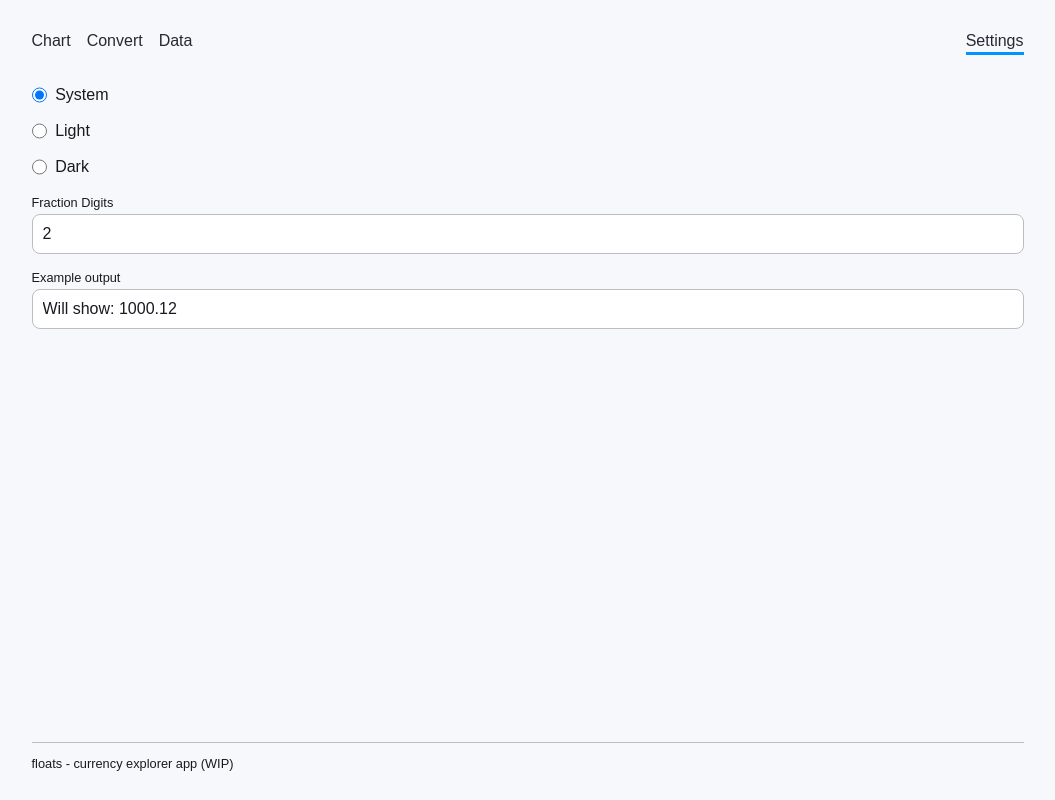
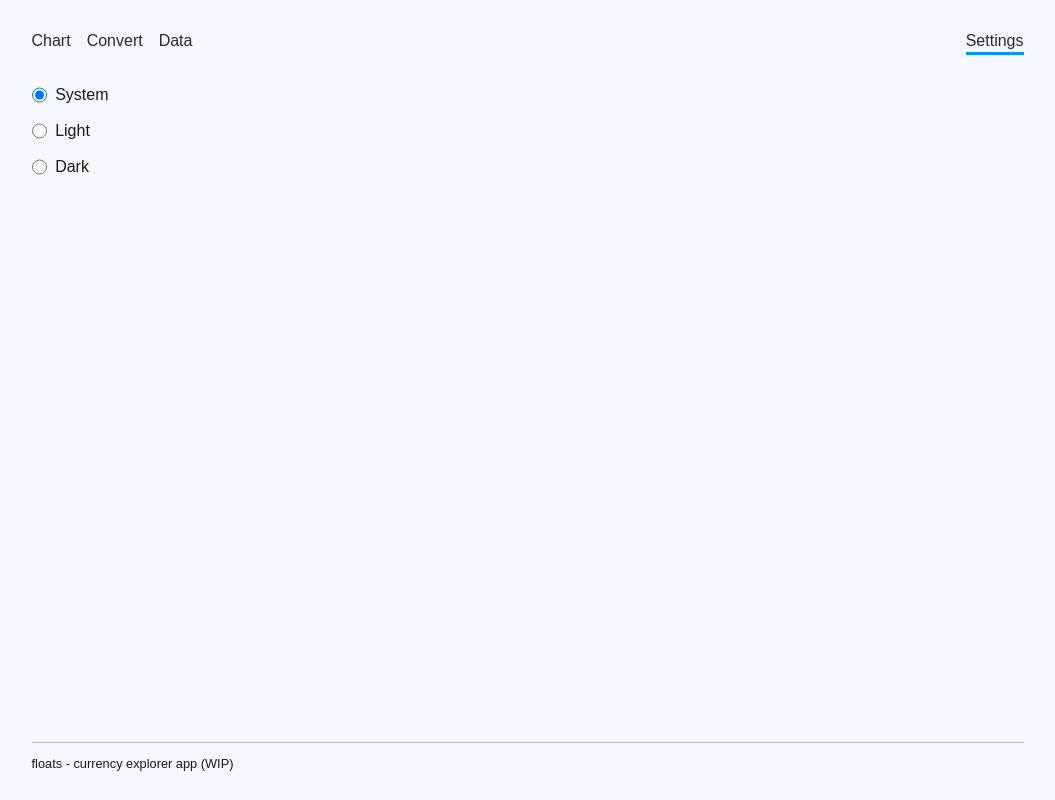
Before and after one commit to icmx/floats, a React (Vite) app: page /settings in a window 1280 px wide. Shown: the whole page, without its empty margins (105-1160 px from the left). Built offline with nearby package versions, Linux system fonts and the light colour scheme.

Commit message:
#14 fix numbers precision

```diff
--- a/src/components/currency/Converter/Converter.tsx
+++ b/src/components/currency/Converter/Converter.tsx
@@ -1,10 +1,8 @@
 import { useState, type FunctionComponent } from 'react';
 import { LineField } from '../../common/LineField';
+import { convertFormatter } from '../../../utils/currency';
 import type { ConverterProps } from './Converter.types';
 import styles from './Converter.module.css';
-
-// hardcoded here since no one needs more for real money values
-const FRACTION_DIGITS = 2;
 
 export const Converter: FunctionComponent<ConverterProps> = ({
   baseAmount,
@@ -26,7 +24,7 @@ export const Converter: FunctionComponent<ConverterProps> = ({
         type="number"
         min={0}
         step={0.01}
-        value={baseValue.toFixed(FRACTION_DIGITS)}
+        value={convertFormatter.format(baseValue)}
         onChange={(event) => {
           const nextBaseValue =
             Number.parseFloat(event.target.value) || 0;
@@ -44,7 +42,7 @@ export const Converter: FunctionComponent<ConverterProps> = ({
         type="number"
         min={0}
         step={0.01}
-        value={quoteValue.toFixed(FRACTION_DIGITS)}
+        value={convertFormatter.format(quoteValue)}
         onChange={(event) => {
           const nextQuoteValue =
             Number.parseFloat(event.target.value) || 0;
--- a/src/components/currency/Plotter/Plotter.tsx
+++ b/src/components/currency/Plotter/Plotter.tsx
@@ -1,8 +1,8 @@
 import { Suspense, type FunctionComponent } from 'react';
 import Highcharts from 'highcharts/highstock';
 import HighchartsReact from 'highcharts-react-official';
-import { useFractionDigits } from '../../../stores/fractionDigitsStore';
 import { Loading } from '../../common/Loading';
+import { EXPLORE_FRACTION_DIGITS } from '../../../utils/currency';
 import type { PlotterProps } from './Plotter.types';
 
 const CHART_COLORS = [
@@ -17,7 +17,6 @@ const CHART_COLORS = [
 export const Plotter: FunctionComponent<PlotterProps> = ({
   series,
 }) => {
-  const [fractionDigits] = useFractionDigits();
   const isSingleSeries = series.length === 1;
 
   return (
@@ -125,7 +124,7 @@ export const Plotter: FunctionComponent<PlotterProps> = ({
               color,
               animation: true,
               tooltip: {
-                valueDecimals: fractionDigits,
+                valueDecimals: EXPLORE_FRACTION_DIGITS,
                 pointFormat: '{series.name}: {point.y}',
               },
             };
--- a/src/index.css
+++ b/src/index.css
@@ -100,6 +100,11 @@ td.align-right {
   text-align: right;
 }
 
+th.is-number,
+td.is-number {
+  font-variant-numeric: tabular-nums;
+}
+
 #root {
   display: grid;
   grid-template-rows: auto 1fr auto;
--- a/src/pages/DataPage/DataPage.tsx
+++ b/src/pages/DataPage/DataPage.tsx
@@ -1,9 +1,9 @@
 import { type FunctionComponent } from 'react';
 import { SymbolChips } from '../../components/currency/SymbolChips';
 import { ErrorCallout } from '../../components/currency/ErrorCallout';
-import { useFractionDigits } from '../../stores/fractionDigitsStore';
 import { useCurrencies } from '../../stores/currenciesStore';
 import type { Currency } from '../../types/currency';
+import { exploreFormatter } from '../../utils/currency';
 
 type Data = {
   head: string[];
@@ -62,15 +62,13 @@ export const DateValue: FunctionComponent<{ value: number }> = ({
 
 export const FloatValue: FunctionComponent<{
   value: number | null;
-  fraction: number;
-}> = ({ value, fraction }) => {
-  const text = value === null ? '' : value.toFixed(fraction);
+}> = ({ value }) => {
+  const text = value === null ? '' : exploreFormatter.format(value);
 
   return <data value={value ?? undefined}>{text}</data>;
 };
 
 export const DataPage: FunctionComponent = () => {
-  const [fractionDigits] = useFractionDigits();
   const { errors, currencies } = useCurrencies();
 
   const error = errors.at(0) || null;
@@ -110,11 +108,8 @@ export const DataPage: FunctionComponent = () => {
                   const key = `${row.date}_${head.at(index + 1)}`;
 
                   return (
-                    <td key={key} className="align-right">
-                      <FloatValue
-                        value={rate}
-                        fraction={fractionDigits}
-                      />
+                    <td key={key} className="align-right is-number">
+                      <FloatValue value={rate} />
                     </td>
                   );
                 })}
--- a/src/pages/SettingsPage/SettingsPage.tsx
+++ b/src/pages/SettingsPage/SettingsPage.tsx
@@ -1,17 +1,10 @@
 import { type FunctionComponent } from 'react';
 import { BoxField } from '../../components/common/BoxField';
-import { LineField } from '../../components/common/LineField';
 import { THEMES } from '../../constants/common';
-import { useFractionDigits } from '../../stores/fractionDigitsStore';
 import { useThemeValue } from '../../stores/themeValueStore';
 
 export const SettingsPage: FunctionComponent = () => {
   const [themeValue, setThemeValue] = useThemeValue();
-  const [fractionDigits, setFractionDigits] = useFractionDigits();
-
-  const resultDigit = `Will show: ${(1000.12345678).toFixed(
-    fractionDigits
-  )}`;
 
   return (
     <>
@@ -36,34 +29,6 @@ export const SettingsPage: FunctionComponent = () => {
             );
           })}
         </div>
-
-        <LineField
-          id="fraction-digit-source"
-          label="Fraction Digits"
-          type="number"
-          min={0}
-          max={8}
-          step={1}
-          value={fractionDigits}
-          onChange={(event) => {
-            const text = event.target.value;
-            const int = Number.parseInt(text, 10);
-
-            if (int < 0 || int > 8) {
-              return;
-            }
-
-            setFractionDigits(int);
-          }}
-        />
-
-        <LineField
-          id="fraction-digit-result"
-          label="Example output"
-          type="text"
-          readOnly={true}
-          value={resultDigit}
-        />
       </form>
     </>
   );
--- a/src/stores/fractionDigitsStore.ts
+++ /dev/null
@@ -1,40 +0,0 @@
-import { create } from 'zustand';
-import { createJSONStorage, persist } from 'zustand/middleware';
-
-export type FractionDigitsState = {
-  fractionDigits: number;
-  setFractionDigits: (fractionDigits: number) => void;
-};
-
-export const useFractionDigitsStore = create<FractionDigitsState>()(
-  persist(
-    (set) => {
-      return {
-        fractionDigits: 2,
-        setFractionDigits: (fractionDigits) => {
-          set({ fractionDigits });
-        },
-      };
-    },
-    {
-      name: 'floats/fractionDigits',
-      storage: createJSONStorage(() => localStorage),
-      version: 0,
-    }
-  )
-);
-
-export const useFractionDigits = (): [
-  number,
-  (fractionDigits: number) => void
-] => {
-  const fractionDigits = useFractionDigitsStore(
-    (state) => state.fractionDigits
-  );
-
-  const setFractionDigits = useFractionDigitsStore(
-    (state) => state.setFractionDigits
-  );
-
-  return [fractionDigits, setFractionDigits];
-};
--- a/src/utils/currency.ts
+++ b/src/utils/currency.ts
@@ -124,3 +124,21 @@ export const isPivotCurrency = (currency: Currency): boolean => {
 export const isEmptyCurrency = (currency: Currency): boolean => {
   return currency.data.length === 0;
 };
+
+export const LOCALES = navigator?.languages || ['en'];
+
+export const EXPLORE_FRACTION_DIGITS = 6;
+
+export const CONVERT_FRACTION_DIGITS = 2;
+
+export const exploreFormatter = new Intl.NumberFormat(LOCALES, {
+  maximumFractionDigits: EXPLORE_FRACTION_DIGITS,
+  minimumFractionDigits: EXPLORE_FRACTION_DIGITS,
+  roundingMode: 'halfEven',
+});
+
+export const convertFormatter = new Intl.NumberFormat(LOCALES, {
+  maximumFractionDigits: CONVERT_FRACTION_DIGITS,
+  minimumFractionDigits: CONVERT_FRACTION_DIGITS,
+  roundingMode: 'halfEven',
+});
```
